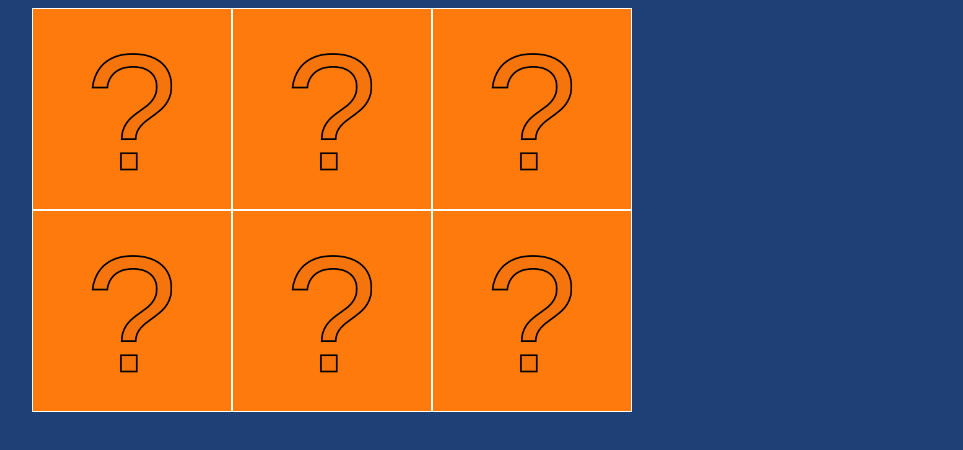
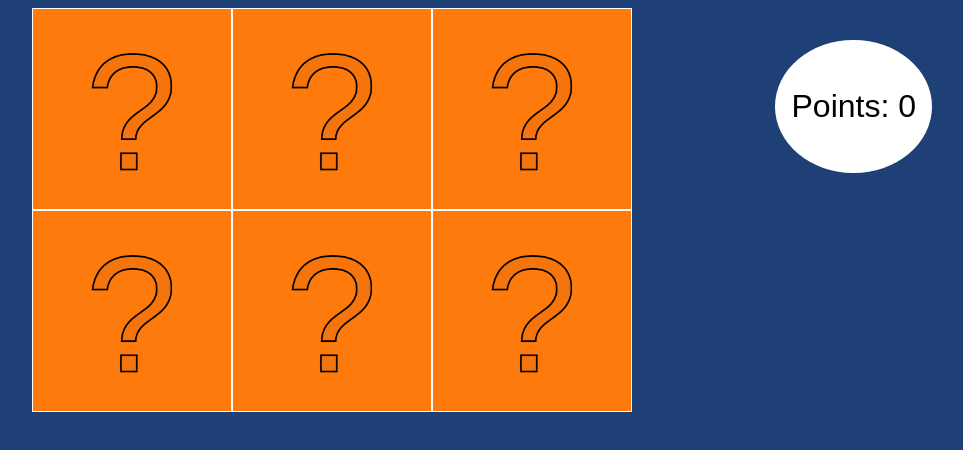
Before and after one commit to Macio1992/ProgrammingJS2019, a plain HTML site: page game/index.html in a window 1280 px wide. Shown: the whole page, without its empty margins (308-1271 px from the left). Drawn offline with Linux system fonts and the light colour scheme.

Commit message:
Game9: Done

```diff
--- a/game/index.html
+++ b/game/index.html
@@ -22,7 +22,7 @@
         <div class="cell question-mark" onclick="clickCell('cell_6', 6)" id="cell_6"></div>
       </div>
       <div class="pointsCounter">
-        <p class="pointsCounter__info" id="pointsParagraph"></p>
+        <p class="pointsCounter__info" id="pointsParagraph">Points: 0</p>
       </div>
     </div>
   </section>
--- a/game/style.css
+++ b/game/style.css
@@ -5,6 +5,7 @@ body {
 .main {
     display: flex;
     justify-content: center;
+    position: relative;
 }
 
 .cell {
@@ -45,3 +46,14 @@ body {
     background-position: 50% 50%;
     background-color: #ff7a0d;
 }
+
+.pointsCounter {
+    font-family: fantasy;
+    font-size: 2rem;
+    background-color: white;
+    padding: 1rem;
+    border-radius: 50%;
+    position: absolute;
+    top: 2rem;
+    right: 2rem;
+}
```
